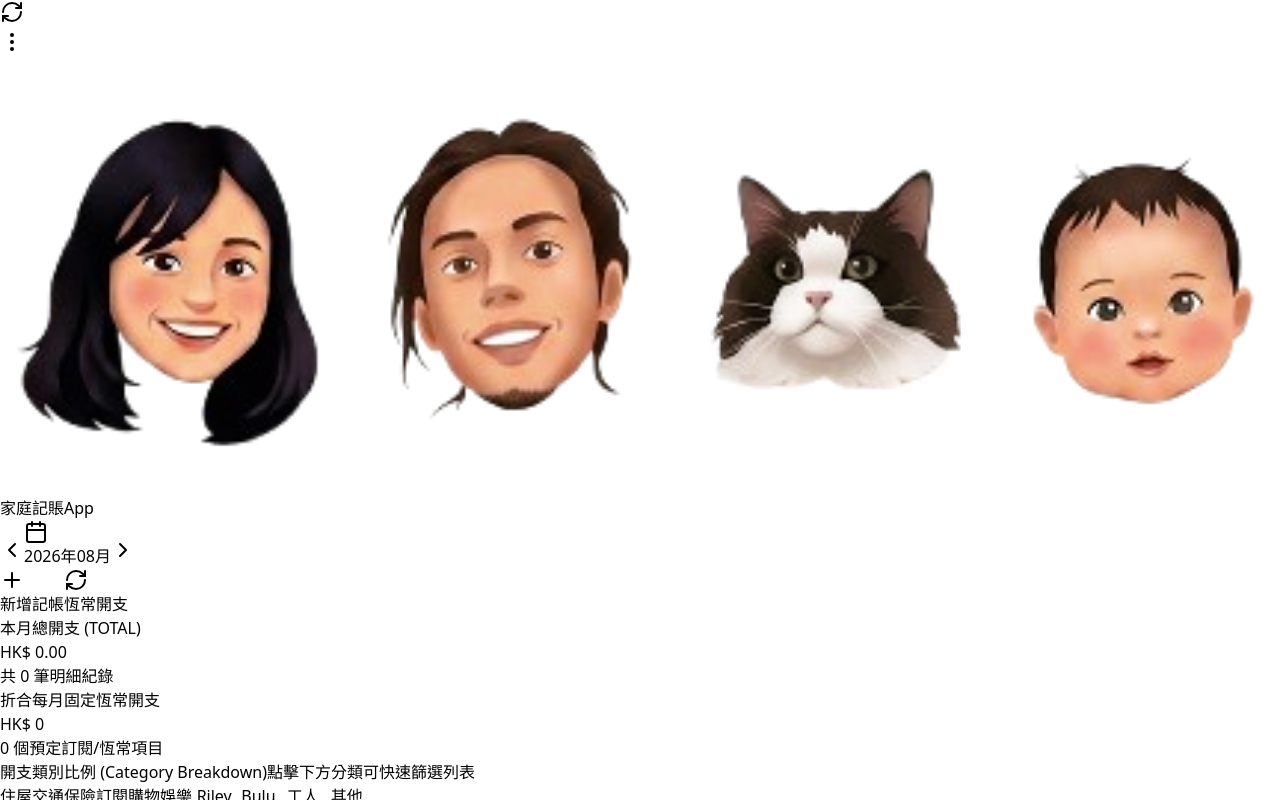
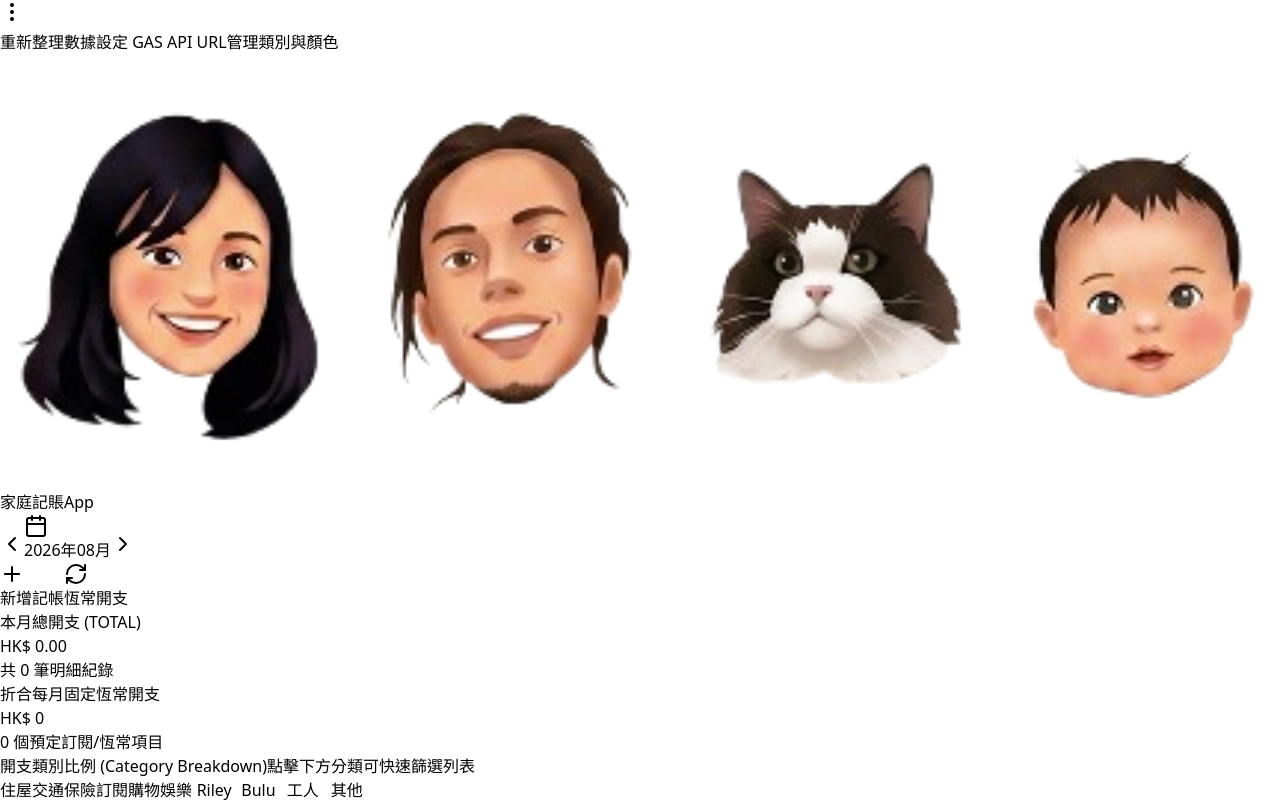
Before and after one commit to henryf3994/budget-app, a React (Vite) app: page / in a window 1280 px wide. Both pictures are taken after a click on the button 12 px from the left and 12 px from the top of the page. Shown: the top 800 px of the page. Built offline with nearby package versions, Linux system fonts and the light colour scheme.

Commit message:
refine kebab

```diff
--- a/src/components/HeaderBar.jsx
+++ b/src/components/HeaderBar.jsx
@@ -1,5 +1,5 @@
 import React, { useRef, useState } from 'react';
-import { RefreshCw, MoreVertical, ChevronLeft, ChevronRight, Calendar } from 'lucide-react';
+import { MoreVertical, ChevronLeft, ChevronRight, Calendar } from 'lucide-react';
 import { useOnClickOutside } from '../hooks/useOnClickOutside.js';
 import familyAvatar from '../assets/familyavatar.png';
 
@@ -38,20 +38,8 @@ export default function HeaderBar({
 
       {/* Top Row: Centered brand + actions docked top-right */}
       <div className="relative flex flex-col items-center gap-3 pt-2 sm:pt-3">
-        {/* Actions anchored top-right */}
-        <div className="absolute top-0 right-0 flex items-center gap-2">
-          {/* Refresh — always visible */}
-          <button
-            onClick={onRefresh}
-            disabled={loading}
-            aria-label="重新整理數據"
-            title="重新整理數據"
-            className="p-2.5 rounded-xl bg-slate-900 border border-slate-800 text-slate-300 hover:text-white hover:bg-slate-800 transition disabled:opacity-50 disabled:cursor-not-allowed"
-          >
-            <RefreshCw className={`w-5 h-5 ${loading ? 'animate-spin text-indigo-400' : ''}`} />
-          </button>
-
-          {/* ⋯ Kebab menu (Database GAS URL + Category settings) */}
+        {/* Actions anchored top-right (all in the ⋯ kebab menu) */}
+        <div className="absolute top-0 right-0">
           <div ref={menuRef} className="relative">
             <button
               onClick={() => setShowMenu(prev => !prev)}
@@ -68,6 +56,12 @@ export default function HeaderBar({
 
             {showMenu && (
               <div className="absolute right-0 top-full mt-2 w-48 p-1.5 bg-slate-900 border border-slate-800 rounded-xl shadow-2xl z-50 flex flex-col">
+                <button
+                  onClick={() => { onRefresh(); setShowMenu(false); }}
+                  className="text-left px-3 py-2.5 rounded-lg text-sm font-medium text-slate-200 hover:bg-slate-800 transition disabled:opacity-50 disabled:cursor-not-allowed"
+                >
+                  {loading ? '重新整理中…' : '重新整理數據'}
+                </button>
                 <button
                   onClick={() => { onOpenUrlModal(); setShowMenu(false); }}
                   className="text-left px-3 py-2.5 rounded-lg text-sm font-medium text-slate-200 hover:bg-slate-800 transition"
```
Also changed, not shown: 5 other files (tests, documents, lock files or other folders).
